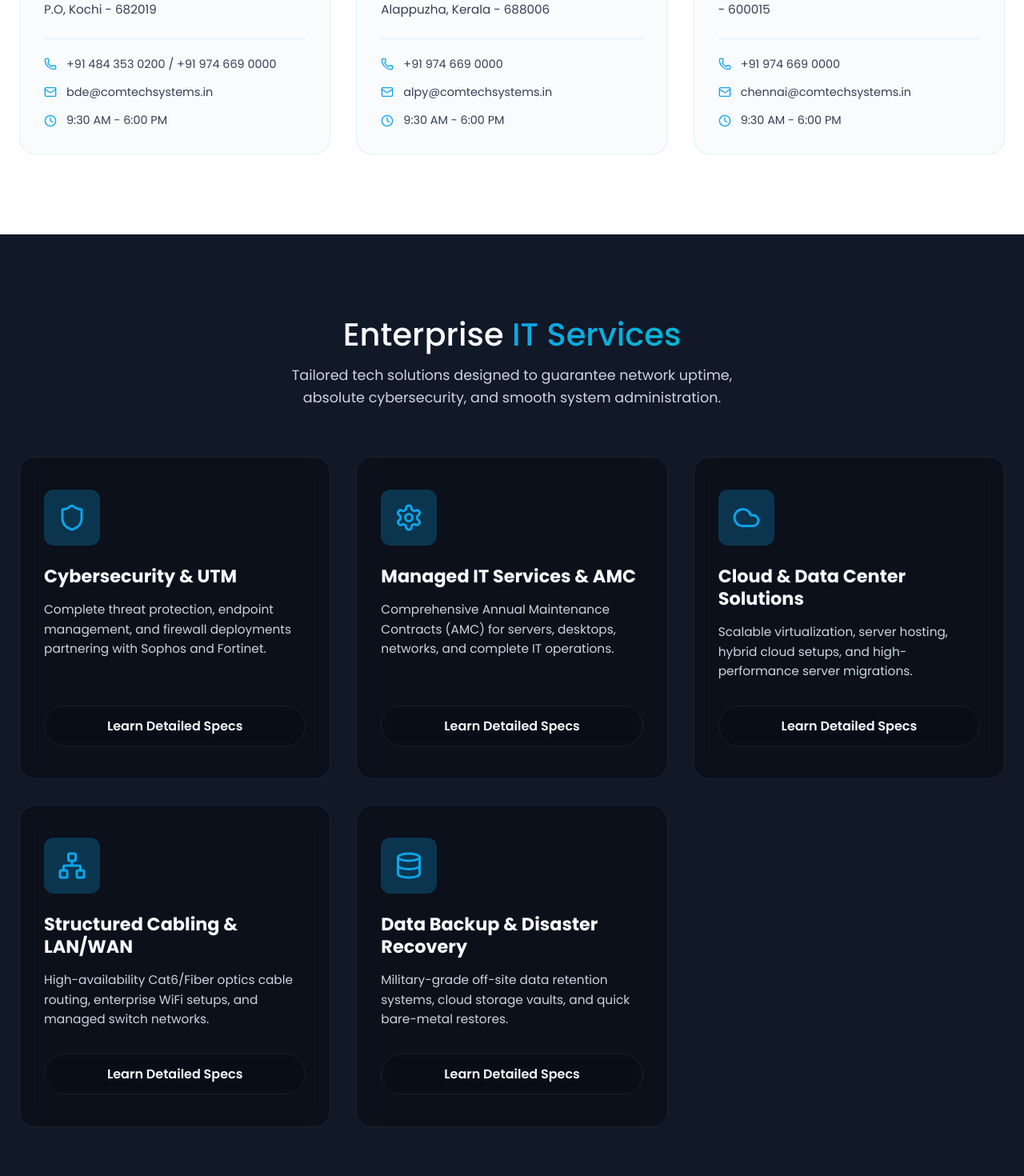
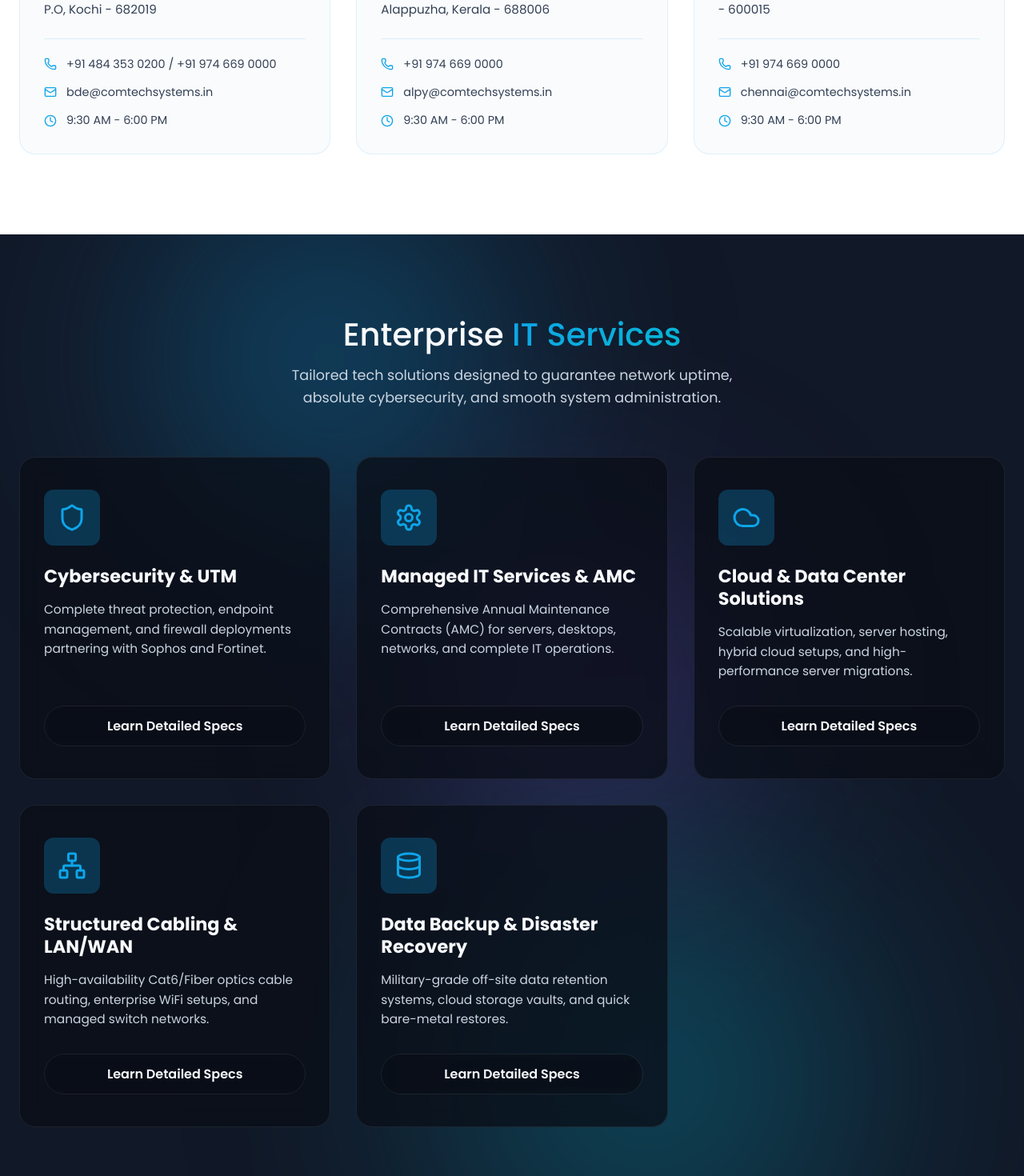
Before and after one commit to AmaljithSathyan/Comtechsite, a React (Vite) app: page / in a window 1280 px wide. Shown: the part 2740-4210 px from the top of the page at 80% size. Built offline with nearby package versions, Linux system fonts and the light colour scheme.

Commit message:
Aurora bg added

```diff
--- a/package.json
+++ b/package.json
@@ -25,6 +25,6 @@
     "eslint-plugin-react-hooks": "^5.0.0",
     "eslint-plugin-react-refresh": "^0.4.14",
     "globals": "^15.11.0",
-    "vite": "^5.4.10"
+    "vite": "^5.4.21"
   }
 }
--- a/src/components/Contact.css
+++ b/src/components/Contact.css
@@ -1,6 +1,12 @@
 .contact-section {
   background-color: var(--bg-secondary);
   position: relative;
+  overflow: hidden;
+}
+
+.contact-section .container {
+  position: relative;
+  z-index: 2;
 }
 
 .contact-layout {
--- a/src/components/Contact.jsx
+++ b/src/components/Contact.jsx
@@ -43,6 +43,11 @@ export default function Contact() {
 
   return (
     <section id="contact" className="section contact-section">
+      <div className="aurora-bg">
+        <div className="aurora-blob aurora-blob-1"></div>
+        <div className="aurora-blob aurora-blob-2"></div>
+        <div className="aurora-blob aurora-blob-3"></div>
+      </div>
       <div className="container">
         <h2 className="section-title reveal-slide-up">Connect <span className="gradient-text">With Us</span></h2>
         <p className="section-subtitle reveal-fade delay-100">
--- a/src/components/Footer.css
+++ b/src/components/Footer.css
@@ -4,6 +4,8 @@
   padding: 80px 0 0 0;
   color: var(--text-secondary);
   font-size: 0.95rem;
+  position: relative;
+  overflow: hidden;
 }
 
 .footer-content {
@@ -11,6 +13,8 @@
   grid-template-columns: 2.2fr 1fr 1.5fr 1.8fr;
   gap: 48px;
   margin-bottom: 60px;
+  position: relative;
+  z-index: 2;
 }
 
 .footer-brand {
@@ -139,7 +143,11 @@
 .footer-bottom {
   border-top: 1px solid var(--card-border);
   padding: 30px 0;
-  background-color: var(--bg-primary);
+  background-color: rgba(10, 14, 23, 0.4);
+  backdrop-filter: blur(8px);
+  -webkit-backdrop-filter: blur(8px);
+  position: relative;
+  z-index: 2;
 }
 
 .bottom-container {
@@ -185,3 +193,113 @@
     text-align: center;
   }
 }
+
+/* Animated Squares in Footer */
+.animated-squares-left, .animated-squares-right {
+  position: absolute;
+  width: 250px;
+  height: 350px;
+  z-index: 1;
+  pointer-events: none;
+}
+
+.animated-squares-left {
+  bottom: 0;
+  left: 2%;
+}
+
+.animated-squares-right {
+  bottom: 0;
+  right: 2%;
+}
+
+.animated-squares-left .square, .animated-squares-right .square {
+  position: absolute;
+  border-radius: var(--radius-sm);
+  background: linear-gradient(135deg, rgba(14, 165, 233, 0.08) 0%, rgba(6, 182, 212, 0.03) 100%);
+  border: 1px solid rgba(14, 165, 233, 0.15);
+  backdrop-filter: blur(4px);
+  -webkit-backdrop-filter: blur(4px);
+}
+
+.animated-squares-left .square-1, .animated-squares-right .square-1 {
+  width: 80px;
+  height: 80px;
+  top: 10%;
+  left: 10%;
+  animation: squareFloat1 12s ease-in-out infinite;
+  box-shadow: 0 0 15px rgba(14, 165, 233, 0.05);
+}
+
+.animated-squares-left .square-2, .animated-squares-right .square-2 {
+  width: 50px;
+  height: 50px;
+  top: 55%;
+  left: 45%;
+  border-color: rgba(6, 182, 212, 0.25);
+  animation: squareFloat2 16s ease-in-out infinite;
+  box-shadow: 0 0 20px rgba(6, 182, 212, 0.08);
+}
+
+.animated-squares-left .square-3, .animated-squares-right .square-3 {
+  width: 110px;
+  height: 110px;
+  top: 35%;
+  left: -15%;
+  border-color: rgba(139, 92, 246, 0.15);
+  background: linear-gradient(135deg, rgba(139, 92, 246, 0.06) 0%, rgba(14, 165, 233, 0.02) 100%);
+  animation: squareFloat3 20s ease-in-out infinite;
+}
+
+.animated-squares-left .square-4, .animated-squares-right .square-4 {
+  width: 35px;
+  height: 35px;
+  top: 15%;
+  left: 65%;
+  border-color: rgba(14, 165, 233, 0.3);
+  animation: squareFloat4 10s ease-in-out infinite;
+}
+
+@keyframes squareFloat1 {
+  0%, 100% {
+    transform: translateY(0) rotate(0deg) scale(1);
+    opacity: 0.5;
+  }
+  50% {
+    transform: translateY(-20px) rotate(180deg) scale(1.05);
+    opacity: 0.8;
+  }
+}
+
+@keyframes squareFloat2 {
+  0%, 100% {
+    transform: translateY(0) rotate(45deg) scale(1);
+    opacity: 0.4;
+  }
+  50% {
+    transform: translateY(25px) rotate(-135deg) scale(0.9);
+    opacity: 0.7;
+  }
+}
+
+@keyframes squareFloat3 {
+  0%, 100% {
+    transform: translateY(0) rotate(15deg) scale(1);
+    opacity: 0.3;
+  }
+  50% {
+    transform: translateY(-15px) rotate(105deg) scale(1.08);
+    opacity: 0.6;
+  }
+}
+
+@keyframes squareFloat4 {
+  0%, 100% {
+    transform: translateY(0) rotate(-30deg) scale(1);
+    opacity: 0.5;
+  }
+  50% {
+    transform: translateY(18px) rotate(150deg) scale(1.15);
+    opacity: 0.8;
+  }
+}
--- a/src/components/Footer.jsx
+++ b/src/components/Footer.jsx
@@ -23,6 +23,27 @@ export default function Footer({ setActiveSection }) {
 
   return (
     <footer className="footer">
+      <div className="aurora-bg">
+        <div className="aurora-blob aurora-blob-1"></div>
+        <div className="aurora-blob aurora-blob-2"></div>
+        <div className="aurora-blob aurora-blob-3"></div>
+      </div>
+      {/* Advanced Animated Squares at Left Corner */}
+      <div className="animated-squares-left">
+        <div className="square square-1"></div>
+        <div className="square square-2"></div>
+        <div className="square square-3"></div>
+        <div className="square square-4"></div>
+      </div>
+
+      {/* Advanced Animated Squares at Right Corner */}
+      <div className="animated-squares-right">
+        <div className="square square-1"></div>
+        <div className="square square-2"></div>
+        <div className="square square-3"></div>
+        <div className="square square-4"></div>
+      </div>
+
       <div className="container footer-content">
         <div className="footer-brand">
           <div className="brand-logo">
--- a/src/components/Services.css
+++ b/src/components/Services.css
@@ -1,7 +1,14 @@
 .services-section {
   background-color: var(--bg-secondary);
   position: relative;
+  overflow: hidden;
 }
+
+.services-section .container {
+  position: relative;
+  z-index: 2;
+}
+
 
 .services-grid {
   justify-content: center;
--- a/src/components/Services.jsx
+++ b/src/components/Services.jsx
@@ -85,6 +85,11 @@ export default function Services() {
 
   return (
     <section id="services" className="section services-section">
+      <div className="aurora-bg">
+        <div className="aurora-blob aurora-blob-1"></div>
+        <div className="aurora-blob aurora-blob-2"></div>
+        <div className="aurora-blob aurora-blob-3"></div>
+      </div>
       <div className="container">
         <h2 className="section-title reveal-slide-up">Enterprise <span className="gradient-text">IT Services</span></h2>
         <p className="section-subtitle reveal-fade delay-100">
--- a/src/index.css
+++ b/src/index.css
@@ -350,3 +350,86 @@ button, input, textarea, select {
     margin-bottom: 40px;
   }
 }
+
+/* Global Aurora Background Effect */
+.aurora-bg {
+  position: absolute;
+  top: 0;
+  left: 0;
+  width: 100%;
+  height: 100%;
+  overflow: hidden;
+  pointer-events: none;
+  z-index: 1;
+}
+
+.aurora-blob {
+  position: absolute;
+  border-radius: 50%;
+  filter: blur(120px);
+  mix-blend-mode: screen;
+  pointer-events: none;
+}
+
+.aurora-blob-1 {
+  top: -15%;
+  left: 5%;
+  width: 600px;
+  height: 600px;
+  background: radial-gradient(circle, rgba(14, 165, 233, 0.45) 0%, rgba(14, 165, 233, 0) 70%);
+  animation: aurora-move-1 25s infinite ease-in-out alternate;
+}
+
+.aurora-blob-2 {
+  bottom: -20%;
+  right: 5%;
+  width: 700px;
+  height: 700px;
+  background: radial-gradient(circle, rgba(6, 182, 212, 0.4) 0%, rgba(6, 182, 212, 0) 70%);
+  animation: aurora-move-2 20s infinite ease-in-out alternate;
+}
+
+.aurora-blob-3 {
+  top: 25%;
+  left: 35%;
+  width: 550px;
+  height: 550px;
+  background: radial-gradient(circle, rgba(139, 92, 246, 0.35) 0%, rgba(139, 92, 246, 0) 70%);
+  animation: aurora-move-3 30s infinite ease-in-out alternate;
+}
+
+@keyframes aurora-move-1 {
+  0% {
+    transform: translate(0, 0) scale(1);
+  }
+  50% {
+    transform: translate(80px, 60px) scale(1.1);
+  }
+  100% {
+    transform: translate(-40px, -30px) scale(0.9);
+  }
+}
+
+@keyframes aurora-move-2 {
+  0% {
+    transform: translate(0, 0) scale(0.95);
+  }
+  50% {
+    transform: translate(-70px, -65px) scale(1.15);
+  }
+  100% {
+    transform: translate(50px, 40px) scale(1);
+  }
+}
+
+@keyframes aurora-move-3 {
+  0% {
+    transform: translate(-30px, 20px) scale(1);
+  }
+  50% {
+    transform: translate(60px, -45px) scale(1.08);
+  }
+  100% {
+    transform: translate(-10px, 30px) scale(0.92);
+  }
+}
```
Also changed, not shown: 1 other file (tests, documents, lock files or other folders).
